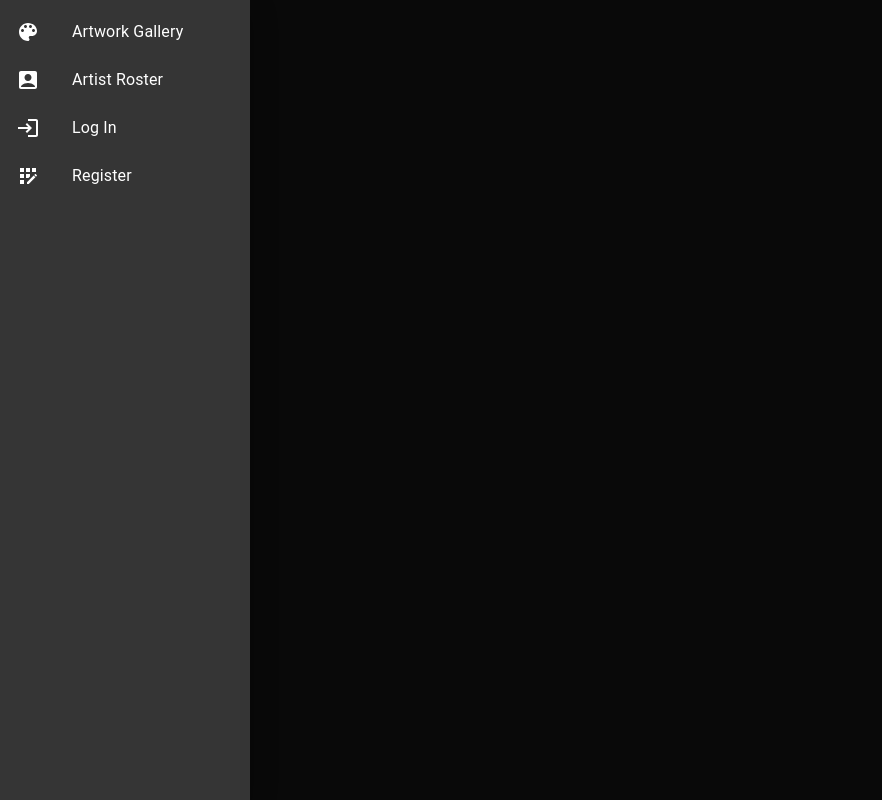
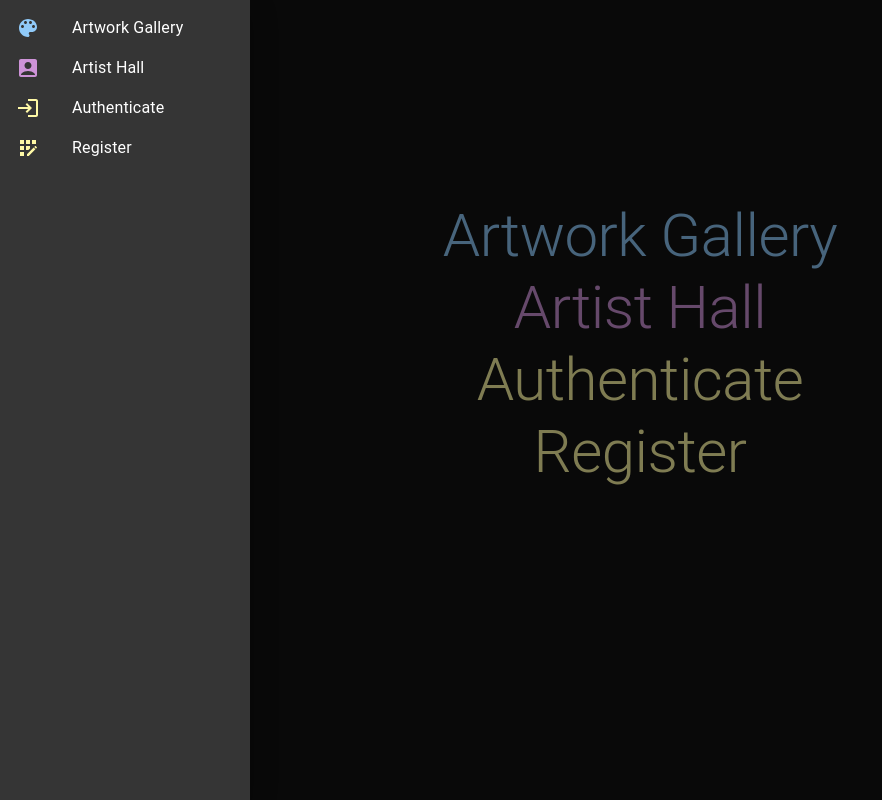
Before and after one commit to DavidKrtolica/art_repo, a React (Create React App) app: page / in a window 1280 px wide. Both pictures are taken after a click on the button 34 px from the left and 424 px from the top of the page. Shown: the whole page, without its empty margins (0-882 px from the left). Built offline with nearby package versions, Linux system fonts and the light colour scheme.

Commit message:
Homepage + more nav stuff

```diff
--- a/package.json
+++ b/package.json
@@ -17,6 +17,7 @@
     "prettier": "^2.7.1",
     "react": "^18.2.0",
     "react-dom": "^18.2.0",
+    "react-router-dom": "^6.4.1",
     "react-scripts": "^5.0.1",
     "typescript": "^4.8.3",
     "web-vitals": "^2.1.4"
--- a/src/App.tsx
+++ b/src/App.tsx
@@ -1,7 +1,11 @@
 import { FC } from 'react'
+import { BrowserRouter, Routes, Route } from 'react-router-dom'
 import { ThemeProvider, createTheme } from '@mui/material/styles'
 import CssBaseline from '@mui/material/CssBaseline'
 import Navigation from './components/Navigation'
+import Homepage from './components/Homepage'
+import ArtworkGallery from './components/ArtworkGallery'
+
 const darkTheme = createTheme({
   palette: {
     mode: 'dark',
@@ -14,6 +18,12 @@ const App: FC<{}> = () => {
       <ThemeProvider theme={darkTheme}>
         <CssBaseline />
         <Navigation />
+        <BrowserRouter>
+          <Routes>
+            <Route path="/" element={<Homepage />} />
+            <Route path="gallery" element={<ArtworkGallery />} />
+          </Routes>
+        </BrowserRouter>
       </ThemeProvider>
     </>
   )
--- /dev/null
+++ b/src/components/ArtworkGallery.tsx
@@ -0,0 +1,11 @@
+import { FC } from 'react'
+
+const ArtworkGallery: FC<{}> = () => {
+  return (
+    <>
+      <h1>CHAT SHIT GET BANGED</h1>
+    </>
+  )
+}
+
+export default ArtworkGallery
--- /dev/null
+++ b/src/components/Homepage.tsx
@@ -0,0 +1,62 @@
+import { FC } from 'react'
+import { Typography, Box, Link } from '@mui/material'
+
+import { tertiary } from '../utils/colors'
+
+const homepageLinks: {
+  text: string
+  href: string
+  mainColor: string
+  darkColor: string
+}[] = [
+  {
+    text: 'Artwork Gallery',
+    href: '/gallery',
+    mainColor: 'primary',
+    darkColor: 'primary.dark',
+  },
+  {
+    text: 'Artist Hall',
+    href: '/hall',
+    mainColor: 'secondary',
+    darkColor: 'secondary.dark',
+  },
+  {
+    text: 'Authenticate',
+    href: '/auth',
+    mainColor: tertiary.main,
+    darkColor: tertiary.dark,
+  },
+  {
+    text: 'Register',
+    href: '/auth',
+    mainColor: tertiary.main,
+    darkColor: tertiary.dark,
+  },
+]
+
+const Homepage: FC<{}> = () => {
+  return (
+    <Box
+      display="flex"
+      justifyContent="center"
+      alignItems="center"
+      minHeight="80vh"
+      flexDirection="column"
+    >
+      {homepageLinks.map((link) => (
+        <Link href={link.href} underline="hover">
+          <Typography
+            variant="h2"
+            color={link.mainColor}
+            sx={{ '&:hover': { color: link.darkColor } }}
+          >
+            {link.text}
+          </Typography>
+        </Link>
+      ))}
+    </Box>
+  )
+}
+
+export default Homepage
--- a/src/components/Navigation.tsx
+++ b/src/components/Navigation.tsx
@@ -7,7 +7,7 @@ import {
   Box,
   ListItemIcon,
   ListItemButton,
-  ListItemText,
+  Typography,
 } from '@mui/material'
 import DoubleArrowIcon from '@mui/icons-material/DoubleArrow'
 import ColorLensIcon from '@mui/icons-material/ColorLens'
@@ -15,18 +15,31 @@ import AccountBoxIcon from '@mui/icons-material/AccountBox'
 import LoginIcon from '@mui/icons-material/Login'
 import AppRegistrationIcon from '@mui/icons-material/AppRegistration'
 
+import { tertiary } from '../utils/colors'
+
+const menuSections: { name: string; icon: ReactNode; textColor?: string }[] = [
+  {
+    name: 'Artwork Gallery',
+    icon: <ColorLensIcon color="primary" />,
+    textColor: 'primary',
+  },
+  {
+    name: 'Artist Hall',
+    icon: <AccountBoxIcon color="secondary" />,
+    textColor: 'secondary',
+  },
+  {
+    name: 'Authenticate',
+    icon: <LoginIcon sx={{ fill: tertiary.main }} />,
+  },
+  {
+    name: 'Register',
+    icon: <AppRegistrationIcon sx={{ fill: tertiary.main }} />,
+  },
+]
+
 const Navigation: FC<{}> = () => {
   const anchor = 'left'
-
-  const menuSections: { name: string; icon: ReactNode }[] = [
-    {
-      name: 'Artwork Gallery',
-      icon: <ColorLensIcon />,
-    },
-    { name: 'Artist Roster', icon: <AccountBoxIcon /> },
-    { name: 'Log In', icon: <LoginIcon /> },
-    { name: 'Register', icon: <AppRegistrationIcon /> },
-  ]
 
   const [open, setOpen] = useState(false)
   const toggleDrawer =
@@ -68,13 +81,14 @@ const Navigation: FC<{}> = () => {
               <ListItem key={section.name} disablePadding>
                 <ListItemButton>
                   <ListItemIcon>{section.icon}</ListItemIcon>
-                  <ListItemText primary={section.name} />
+                  <Typography>{section.name}</Typography>
                 </ListItemButton>
               </ListItem>
             ))}
           </List>
         </Box>
       </Drawer>
+      ¨
     </>
   )
 }
--- /dev/null
+++ b/src/utils/colors.ts
@@ -0,0 +1,6 @@
+const tertiary = {
+  main: '#FFF9A6',
+  dark: '#CCC784',
+}
+
+export { tertiary }
```
Also changed, not shown: 1 other file (tests, documents, lock files or other folders).
